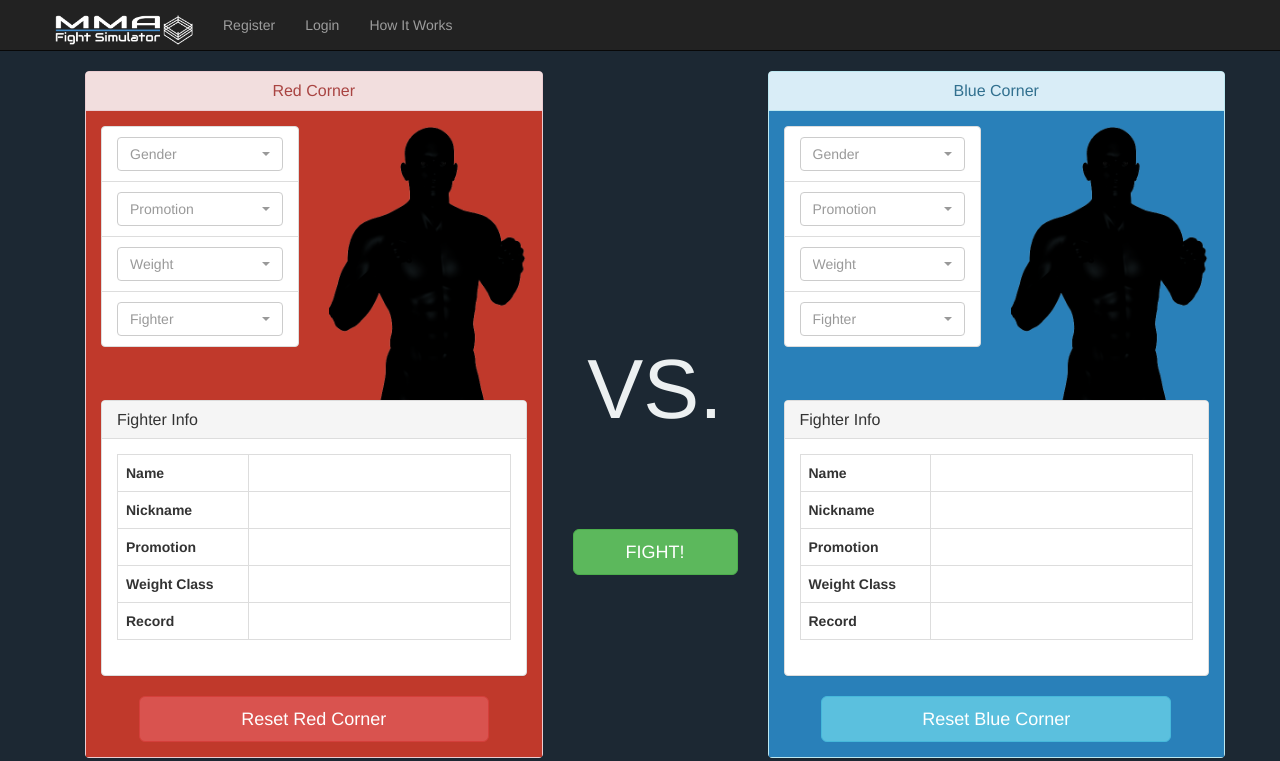
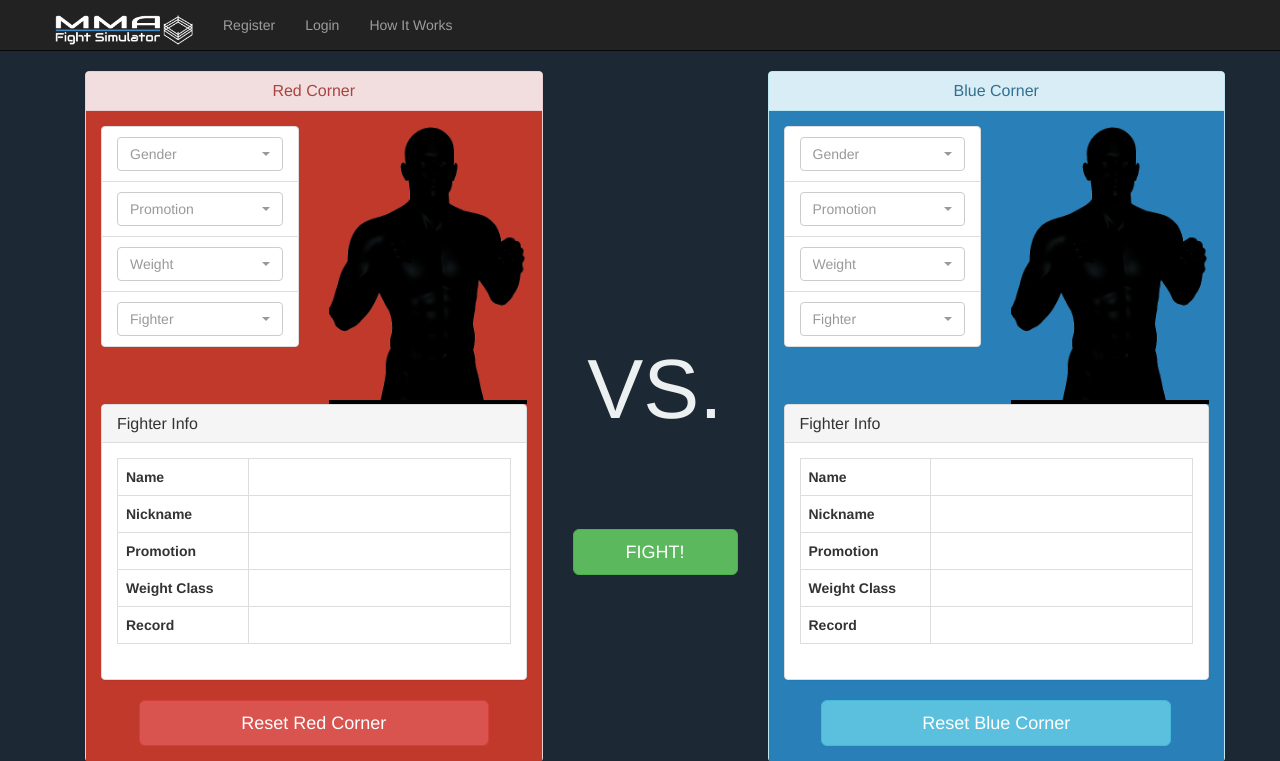
Before and after one commit to tydonk/fight_simulator, a Flask app: page /fight in a window 1280 px wide. Shown: the top 761 px of the page. Run offline with Flask 2, Linux system fonts and the light colour scheme; data that the repository does not hold is empty; some libraries are stand-ins or nearby versions.

Commit message:
added bottom border for fighter image

```diff
--- a/fight_simulator/static/css/main.css
+++ b/fight_simulator/static/css/main.css
@@ -70,3 +70,10 @@ body {
 .page-header {
 	color: white;
 }
+
+.profile_image {
+	border: 0.3em solid black;
+	border-top: 0;
+	border-left: 0;
+	border-right: 0;
+}
```
